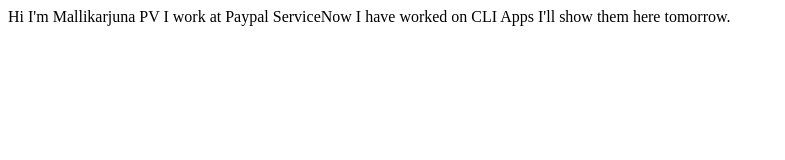
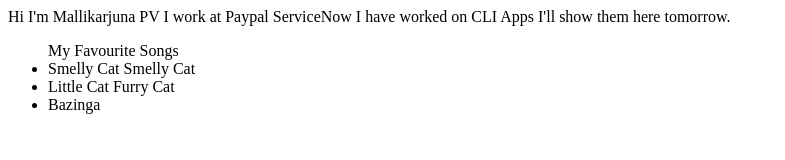
Before and after one commit to pvmallikarjuna/My-Student-Site, a plain HTML site: page index.html in a window 1280 px wide. Shown: the whole page, without its empty margins (0-785 px from the left). Drawn offline with Linux system fonts and the light colour scheme.

Commit message:
Added my songs

```diff
--- a/index.html
+++ b/index.html
@@ -12,5 +12,12 @@
 
     I have worked on CLI Apps
     I'll show them here tomorrow.
+
+    <ul>
+        My Favourite Songs
+        <li>Smelly Cat Smelly Cat</li>
+        <li>Little Cat Furry Cat</li>
+        <li>Bazinga</li>
+    </ul>
 </body>
 </html>
```
